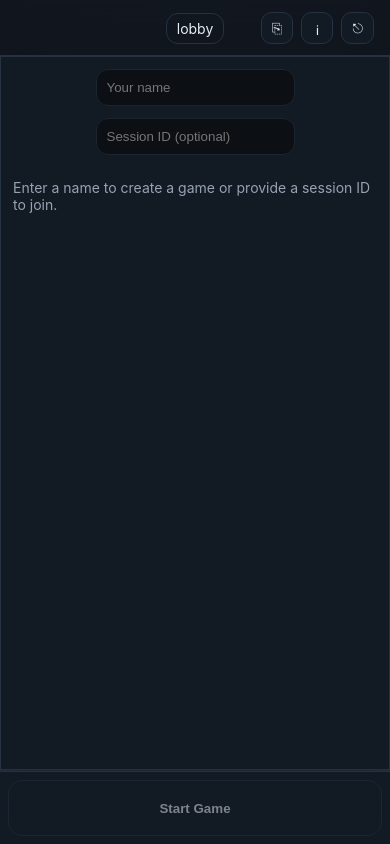
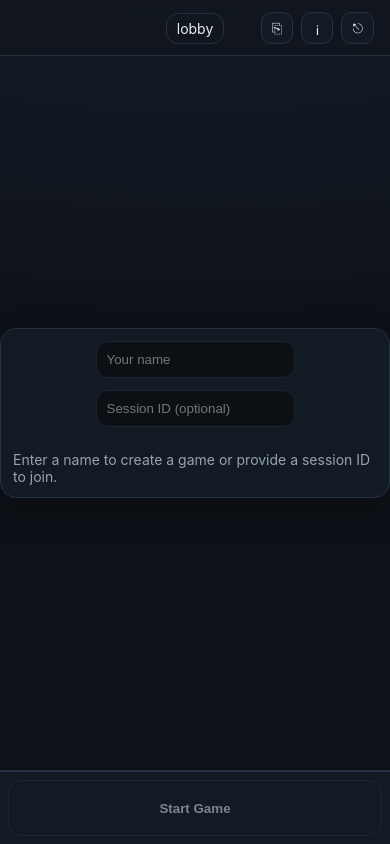
Before and after one commit to abdulSalamKagaji97/Spades, a Flask app: page / in a window 390 px wide. Run offline with Flask 2, Linux system fonts and the light colour scheme; some libraries are stand-ins or nearby versions.

Commit message:
center align play area

```diff
--- a/static/css/styles.css
+++ b/static/css/styles.css
@@ -655,7 +655,7 @@ body {
 }
 .card-surface {
   width: 100%;
-  max-width: 720px;
+  max-width: 840px;
   background: var(--surface);
   border: 1px solid var(--border);
   border-radius: var(--radius);
@@ -666,12 +666,11 @@ body {
 @media (max-width: 480px) {
   .focus-area {
     padding: 0;
-    place-items: stretch;
+    place-items: center;
   }
   .card-surface {
-    max-width: 100%;
+    max-width: 840px;
     width: 100%;
-    border-radius: 0;
     padding: 12px;
   }
 }
```
Also changed, not shown: storage/games/A0F32E.json (added), storage/games/ABAEA4.json (added).
